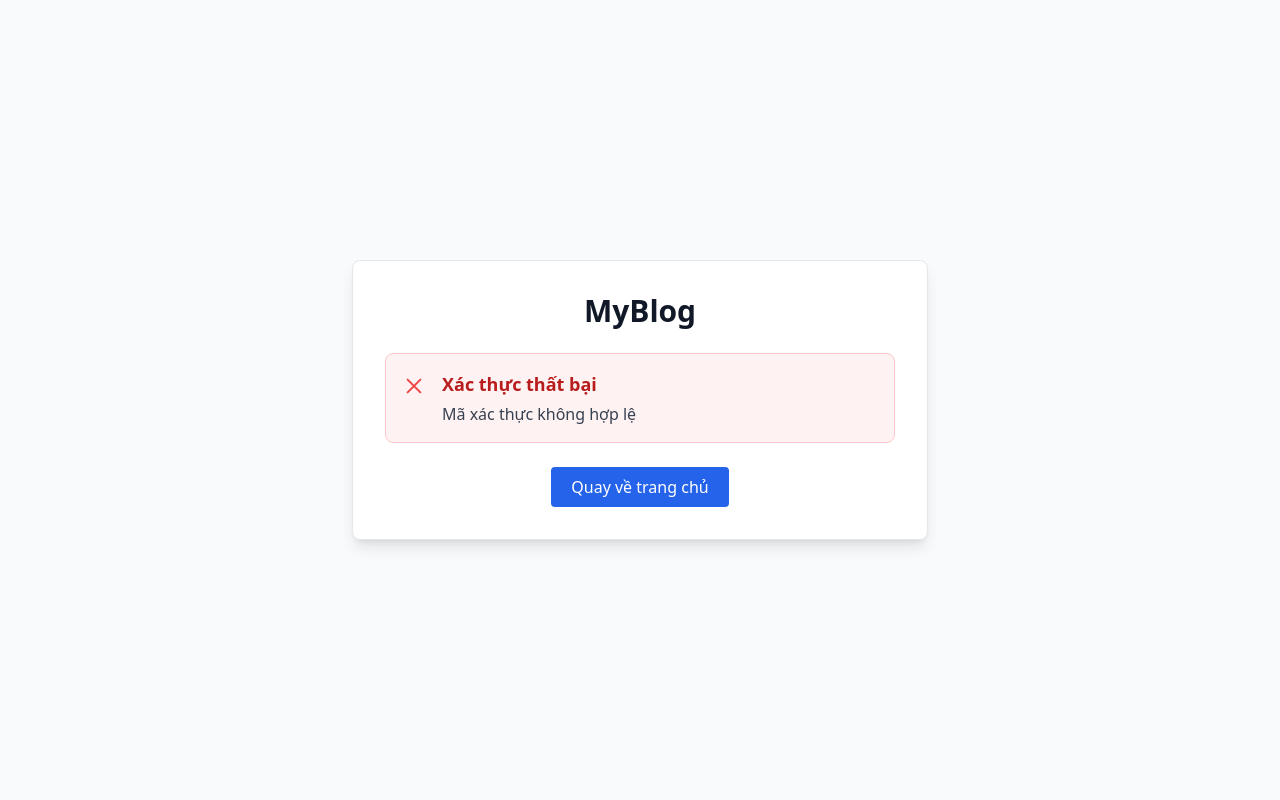
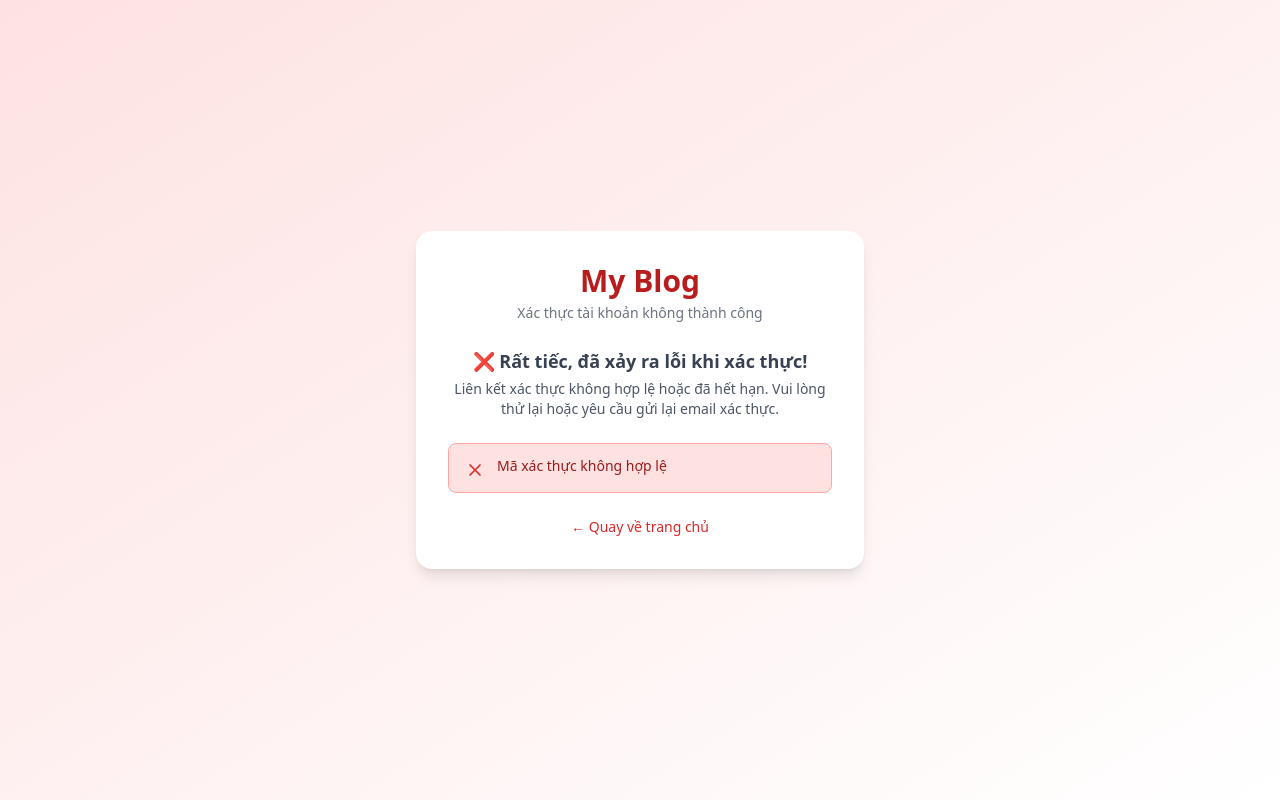
Before and after one commit to tttpppppp/myblog2, a Flask app: page /confirm in a window 1280 px wide. Run offline with Flask 3, Linux system fonts and the light colour scheme; data comes from the database, SQL or seed files in the repository; data that the repository does not hold is empty; some libraries are stand-ins or nearby versions.

Commit message:
first commit

```diff
--- a/app.py
+++ b/app.py
@@ -610,11 +610,48 @@ def register():
     if password != confirm_password:
         return render_template("register.html", message="Mật khẩu không khớp")
 
-    if User.query.filter_by(email=email).first():
-        return render_template("register.html", message="Email đã được sử dụng")
+    existing_user = User.query.filter_by(email=email).first()
 
+    if existing_user:
+        if existing_user.status == "inactive":
+            code = str(uuid.uuid4())
+            expiry_time = datetime.utcnow() + timedelta(minutes=15)
+
+            veri = Verification(code=code, expiry=expiry_time, user_id=existing_user.id)
+            db.session.add(veri)
+            db.session.commit()
+
+            reset_link = url_for("confirmRegister", code=code, _external=True)
+
+            subject = "MyBlog - Xác thực lại tài khoản"
+            body = f"""
+            Xin chào {existing_user.name},
+
+            Bạn đã đăng ký tài khoản nhưng chưa xác thực. Vui lòng nhấp vào liên kết bên dưới để xác thực tài khoản:
+
+            {reset_link}
+
+            Trân trọng,
+            Ban quản trị MyBlog
+            """
+            is_success = sendMail(body, subject, existing_user.email)
+            if is_success:
+                return render_template("register.html", message="Chúng tôi đã gửi lại liên kết xác thực đến email của bạn")
+            else:
+                return render_template("register.html", message="Gửi xác thực thất bại, vui lòng thử lại sau")
+        else:
+            return render_template("register.html", message="Email đã được sử dụng")
+
+    # Tạo mới user
     hashed_password = bcrypt.generate_password_hash(password).decode('utf-8')
-    user = User(name=name, email=email, password=hashed_password, mobile=mobile, avatar_url=image , role_id = 2)
+    user = User(
+        name=name,
+        email=email,
+        password=hashed_password,
+        mobile=mobile,
+        avatar_url=image,
+        role_id=2,
+    )
 
     try:
         db.session.add(user)
@@ -623,7 +660,7 @@ def register():
         code = str(uuid.uuid4())
         expiry_time = datetime.utcnow() + timedelta(minutes=15)
 
-        veri = Verification(code=code, expiry=expiry_time , user_id=user.id)
+        veri = Verification(code=code, expiry=expiry_time, user_id=user.id)
         db.session.add(veri)
         db.session.commit()
 
@@ -633,15 +670,15 @@ def register():
         body = f"""
         Xin chào {user.name},
 
-        Vui lòng nhấp vào liên kết bên dưới để đặt xác thực tài khoản.
+        Vui lòng nhấp vào liên kết bên dưới để xác thực tài khoản:
 
         {reset_link}
-
 
         Trân trọng,
         Ban quản trị MyBlog
         """
-        is_success = sendMail(body , subject, user.email)
+
+        is_success = sendMail(body, subject, user.email)
         if is_success:
             return render_template("register.html", message="Chúng tôi đã gửi liên kết xác thực đến email của bạn")
         else:
@@ -649,8 +686,7 @@ def register():
 
     except IntegrityError:
         db.session.rollback()
-        return render_template("register.html", message="Email đã tồn tại")
-
+        return render_template("register.html", message="Đã có lỗi xảy ra, vui lòng thử lại sau.")
 @app.route('/tim-kiem')
 def tim_kiem():
     keyword = request.args.get('keyword', '').strip()
--- a/templates/confirm_fail.html
+++ b/templates/confirm_fail.html
@@ -1,39 +1,39 @@
 <!DOCTYPE html>
 <html lang="vi">
 <head>
-    <meta charset="UTF-8">
-    <meta name="viewport" content="width=device-width, initial-scale=1.0">
+    <meta charset="UTF-8" />
+    <meta name="viewport" content="width=device-width, initial-scale=1.0"/>
     <title>Xác thực thất bại - My Blog</title>
-    <link rel="icon" href="https://myblog2-400d.onrender.com/static/images/logoicon.png">
     <script src="https://cdn.tailwindcss.com"></script>
 </head>
-<body class="bg-gray-50 min-h-screen flex items-center justify-center px-4">
-<div class="bg-white border border-gray-200 rounded-lg shadow-lg max-w-xl w-full p-8">
-    <!-- Logo / Header -->
-    <div class="mb-6 text-center">
-        <h1 class="text-3xl font-bold text-gray-900">MyBlog</h1>
+<body class="bg-gradient-to-br from-red-100 to-white min-h-screen flex items-center justify-center px-4">
+
+<div class="w-full max-w-md bg-white p-8 rounded-2xl shadow-lg text-center">
+    <h1 class="text-3xl font-extrabold text-red-700">My Blog</h1>
+    <p class="text-sm text-gray-500 mt-1 mb-6">Xác thực tài khoản không thành công</p>
+
+    <!-- Lời nhắn thân thiện -->
+    <div class="text-center mb-6">
+        <h2 class="text-lg font-semibold text-gray-700">❌ Rất tiếc, đã xảy ra lỗi khi xác thực!</h2>
+        <p class="text-sm text-gray-600 mt-1">
+            Liên kết xác thực không hợp lệ hoặc đã hết hạn. Vui lòng thử lại hoặc yêu cầu gửi lại email xác thực.
+        </p>
     </div>
 
-    <!-- Message -->
-    <div class="flex items-start space-x-4 bg-red-50 border border-red-200 rounded-lg p-4">
-        <svg class="w-6 h-6 text-red-500 mt-1" fill="none" stroke="currentColor" stroke-width="2"
+    <!-- Thông báo lỗi -->
+    <div class="bg-red-100 border border-red-300 text-red-800 rounded-lg px-4 py-3 mb-6 flex items-start space-x-3">
+        <svg class="w-5 h-5 mt-1 flex-shrink-0 text-red-600" fill="none" stroke="currentColor" stroke-width="2"
              viewBox="0 0 24 24">
             <path stroke-linecap="round" stroke-linejoin="round"
-                  d="M18.364 5.636l-12.728 12.728M5.636 5.636l12.728 12.728"/>
+                  d="M6 18L18 6M6 6l12 12"/>
         </svg>
-        <div>
-            <h2 class="text-lg font-semibold text-red-700">Xác thực thất bại</h2>
-            <p class="text-gray-700 mt-1">{{ message }}</p>
-        </div>
+        <p class="text-sm">{{ message }}</p>
     </div>
 
-    <!-- Action -->
-    <div class="mt-6 text-center">
-        <a href="{{ url_for('index') }}"
-           class="inline-block px-5 py-2 bg-blue-600 text-white rounded hover:bg-blue-700 transition">
-            Quay về trang chủ
-        </a>
-    </div>
+    <a href="{{ url_for('index') }}" class="text-red-600 hover:underline text-sm block mt-4">
+        ← Quay về trang chủ
+    </a>
 </div>
+
 </body>
 </html>
```
Also changed, not shown: templates/confirm_success.html (+25 -19 lines).
